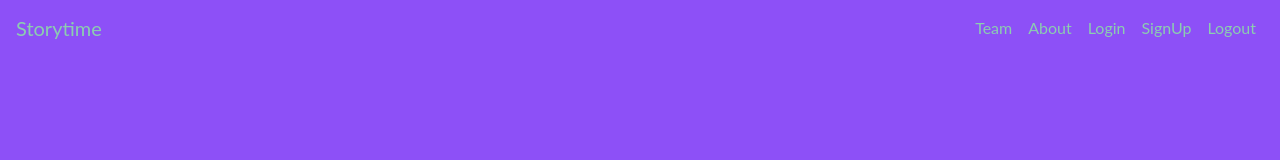
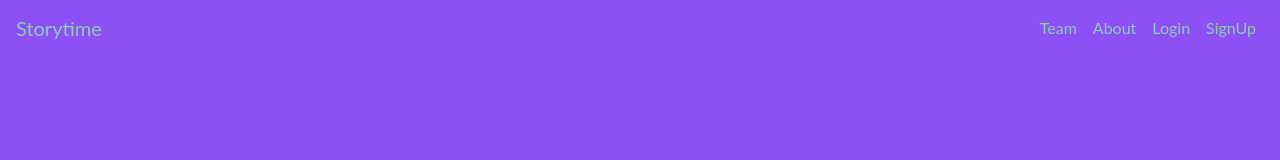
Before and after one commit to kendrajmoore/book_app, a Next.js app: page / in a window 1280 px wide. Shown: the top 160 px of the page. Built offline with nearby package versions, Linux system fonts and the light colour scheme.

Commit message:
correcting header error

```diff
--- a/components/shared/Header.js
+++ b/components/shared/Header.js
@@ -33,13 +33,10 @@ export default class Header extends React.Component {
                 <NavLink href="/about">About</NavLink>
               </NavItem>
               <NavItem>
-                <NavLink href="/team">Login</NavLink>
+                <NavLink href="https://whispering-woodland-18970.herokuapp.com/users/login">Login</NavLink>
               </NavItem>
               <NavItem>
-                <NavLink href="/team">SignUp</NavLink>
-              </NavItem>
-              <NavItem>
-                <NavLink href="/team">Logout</NavLink>
+                <NavLink href="https://whispering-woodland-18970.herokuapp.com/users/new">SignUp</NavLink>
               </NavItem>
             </Nav>
           </Collapse>
--- a/styles/main.scss
+++ b/styles/main.scss
@@ -42,6 +42,10 @@ html, body {
   h3.right-text {
       padding-right: 100px;
       color: #8CCDB0;
+  }
+
+  .bg-light {
+    background-color: #8D50F7 !important;
   }
 
   h1.right-text-two {
```
